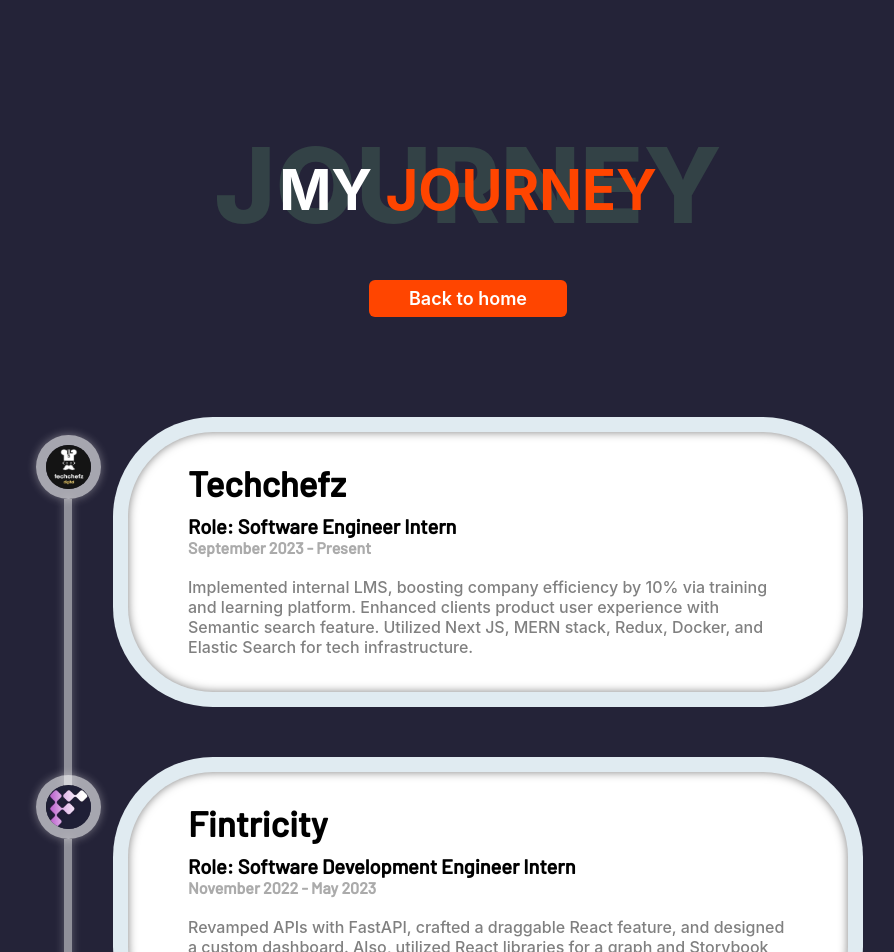
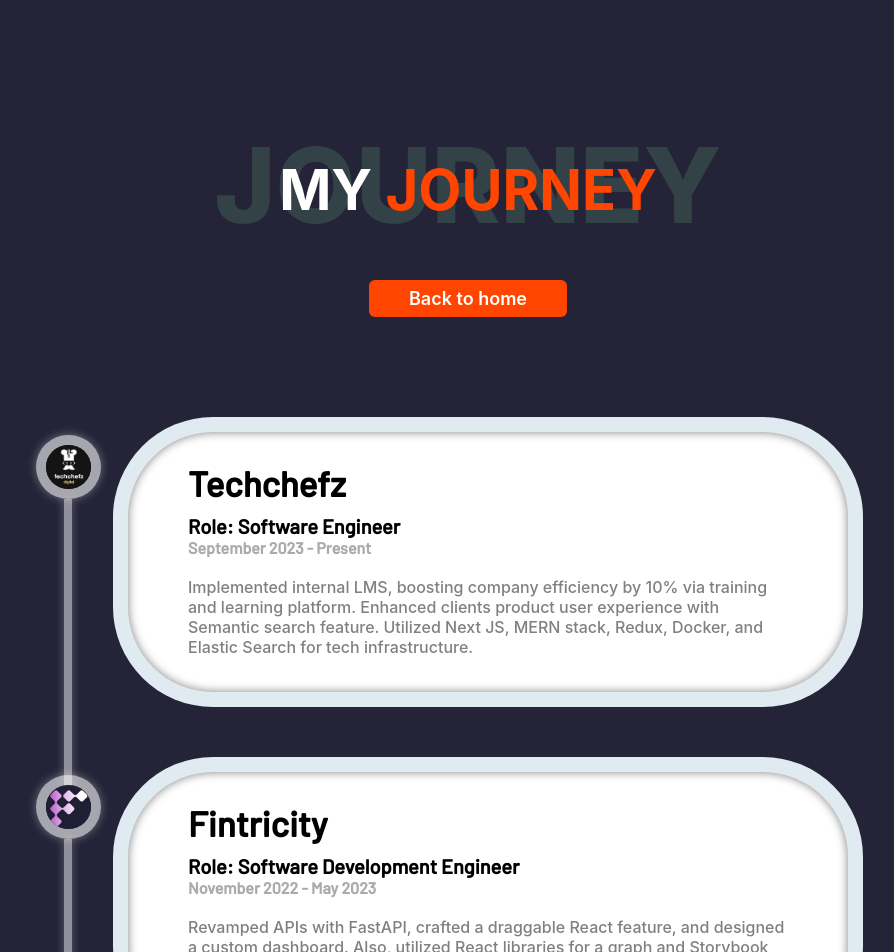
Before and after one commit to therohit777/folio.io, a React (Create React App) app: page /Journey in a window 1280 px wide. Shown: the top 952 px of the page, without its empty margins (172-1066 px from the left). Built offline with nearby package versions, Linux system fonts and the light colour scheme; a web font is replaced by a local one.

Commit message:
Update Journey.jsx

```diff
--- a/src/components/Js/Journey/Journey.jsx
+++ b/src/components/Js/Journey/Journey.jsx
@@ -6,14 +6,14 @@
   const companies = [
     {
       companyname:'Techchefz',
-      role:'Software Engineer Intern',
+      role:'Software Engineer ',
       time:'September 2023 - Present ',
       description:'Implemented internal LMS, boosting company efficiency by 10% via training and learning platform. Enhanced clients product user experience with Semantic search feature. Utilized Next JS, MERN stack, Redux, Docker, and Elastic Search for tech infrastructure.',
       logoname:"techchefz"
     },
     {
       companyname:'Fintricity',
-      role:'Software Development Engineer Intern',
+      role:'Software Development Engineer',
       time:'November 2022 - May 2023 ',
       description:'Revamped APIs with FastAPI, crafted a draggable React feature, and designed a custom dashboard. Also, utilized React libraries for a graph and Storybook components. Created a Data-Marketplace MVP with TypeScript and used react-axios for data retrieval.',
       logoname:"company1"
```
